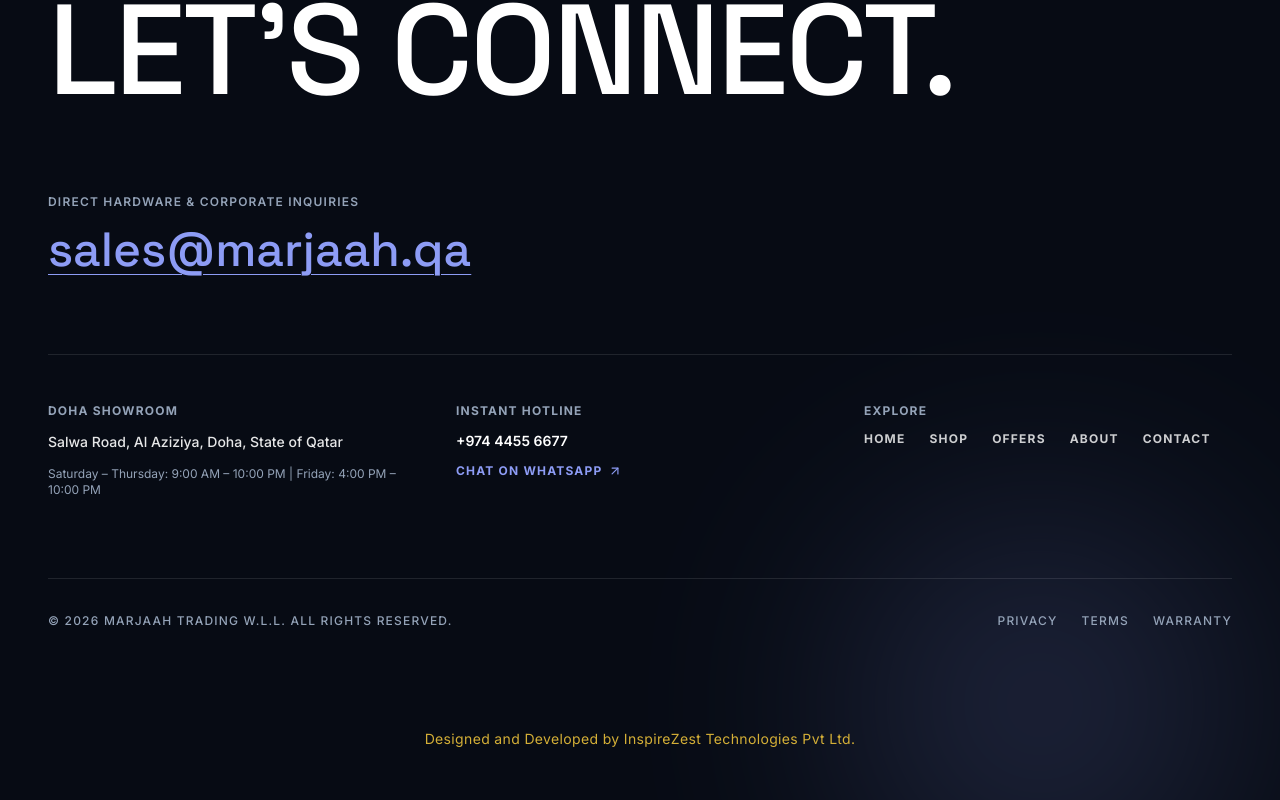
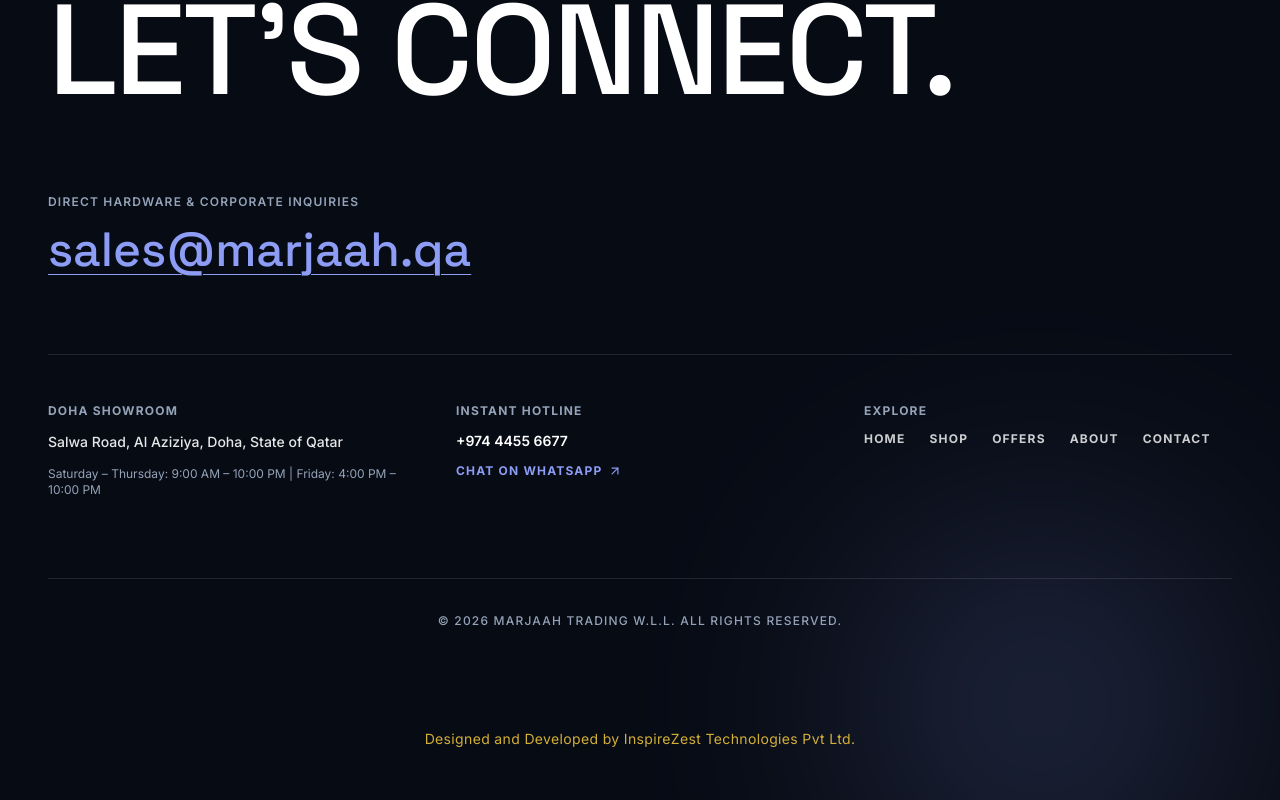
Before and after one commit to abhinavdeveloperiz/MARJAAH-QATAR, a Next.js app: page /en/cart in a window 1280 px wide. Shown: the part 1130-1930 px from the top of the page. Built offline with nearby package versions, Linux system fonts and the light colour scheme.

Commit message:
fix(footer): remove privacy, terms, and warranty links

```diff
--- a/components/layout/EditorialFooter.tsx
+++ b/components/layout/EditorialFooter.tsx
@@ -105,15 +105,10 @@
         </div>
 
         {/* Footer Bottom */}
-        <div className="pt-8 border-t border-white/10 flex flex-col sm:flex-row items-center justify-between gap-4 text-[12px] font-sans font-medium uppercase tracking-widest text-taupe text-center sm:text-left">
-          <p className="text-center sm:text-left leading-relaxed">
+        <div className="pt-8 border-t border-white/10 flex items-center justify-center text-[12px] font-sans font-medium uppercase tracking-widest text-taupe text-center">
+          <p className="leading-relaxed">
             © {currentYear} MARJAAH TRADING W.L.L. ALL RIGHTS RESERVED.
           </p>
-          <div className="flex flex-wrap items-center justify-center gap-6">
-            <span className="hover:text-white transition-colors cursor-pointer">PRIVACY</span>
-            <span className="hover:text-white transition-colors cursor-pointer">TERMS</span>
-            <span className="hover:text-white transition-colors cursor-pointer">WARRANTY</span>
-          </div>
         </div>
 
         {/* Developer Credit */}
```
